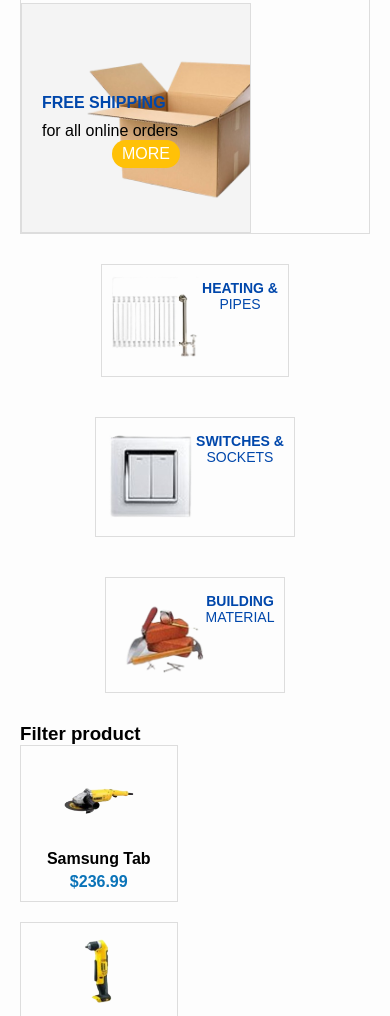
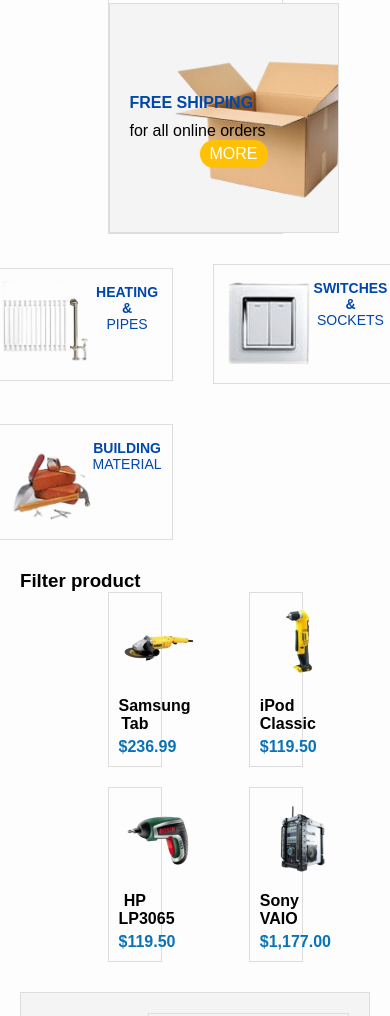
Before and after one commit to Nicolas2407/tienda, a plain HTML site: page index.html in a window 390 px wide. Shown: the part 1429-2445 px from the top of the page. Drawn offline with Linux system fonts and the light colour scheme.

Commit message:
Add files via upload

```diff
--- a/pagina.css
+++ b/pagina.css
@@ -568,6 +568,9 @@ background-position: 50px 0px;
     flex-direction: column;
     gap: 20px;
     align-items: center;
+     display: grid;
+    grid-template-columns: repeat(2, 1fr);
+    gap: 20px;
   }
 
   .productos {
@@ -626,7 +629,8 @@ background-position: 50px 0px;
   }
 
   .lateral {
-    width: 100%;
+    width: 50%;
+    margin-left: 25%;
   }
   .Contenido {
     width: 100%;
@@ -639,8 +643,10 @@ background-position: 50px 0px;
   }
 
   .productos {
-    flex-wrap: wrap;
-    justify-content: center;
+    display: grid;
+    grid-template-columns: repeat(2, 1fr);
+    gap: 20px;
+    margin-left: 25%;
   }
   .listado {
     flex: 1 1 45%;
```
